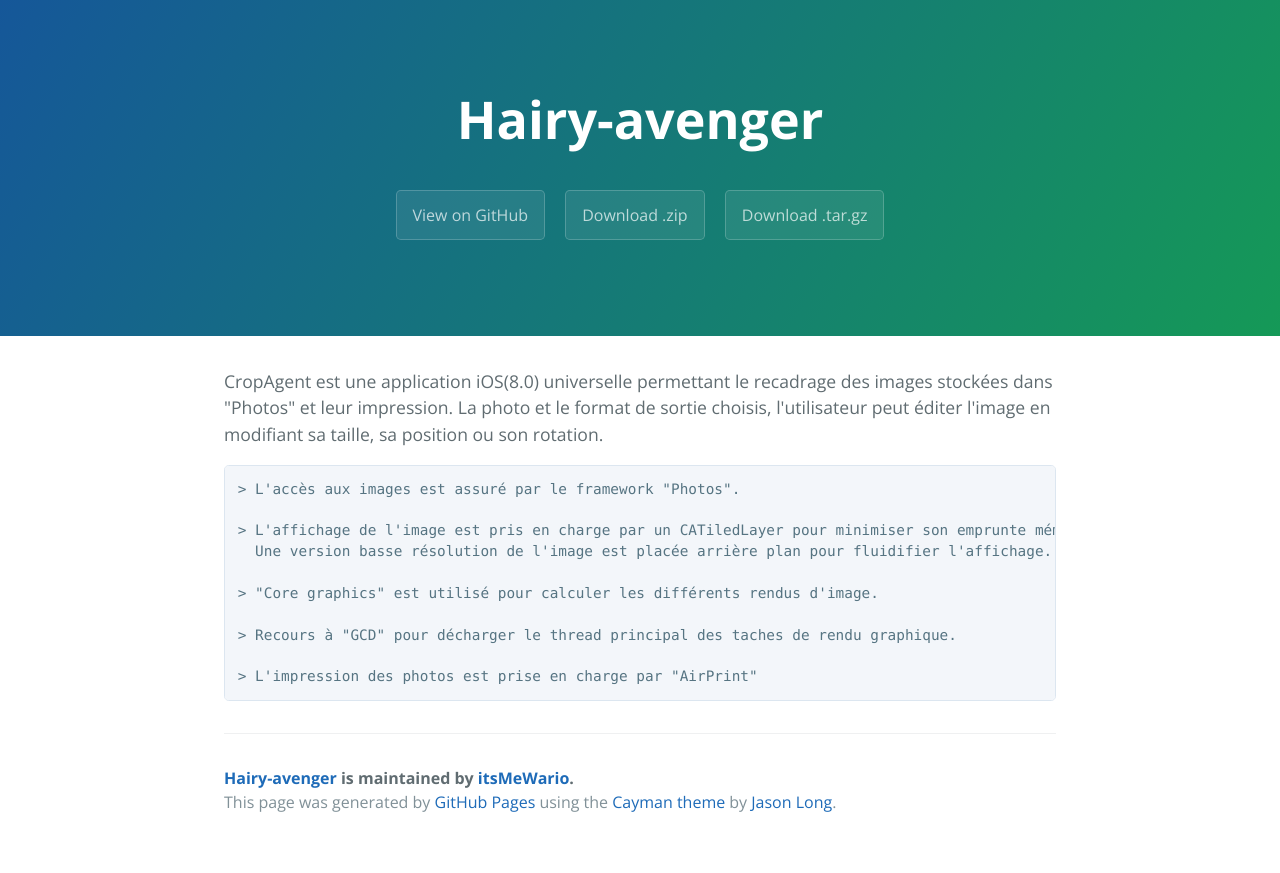
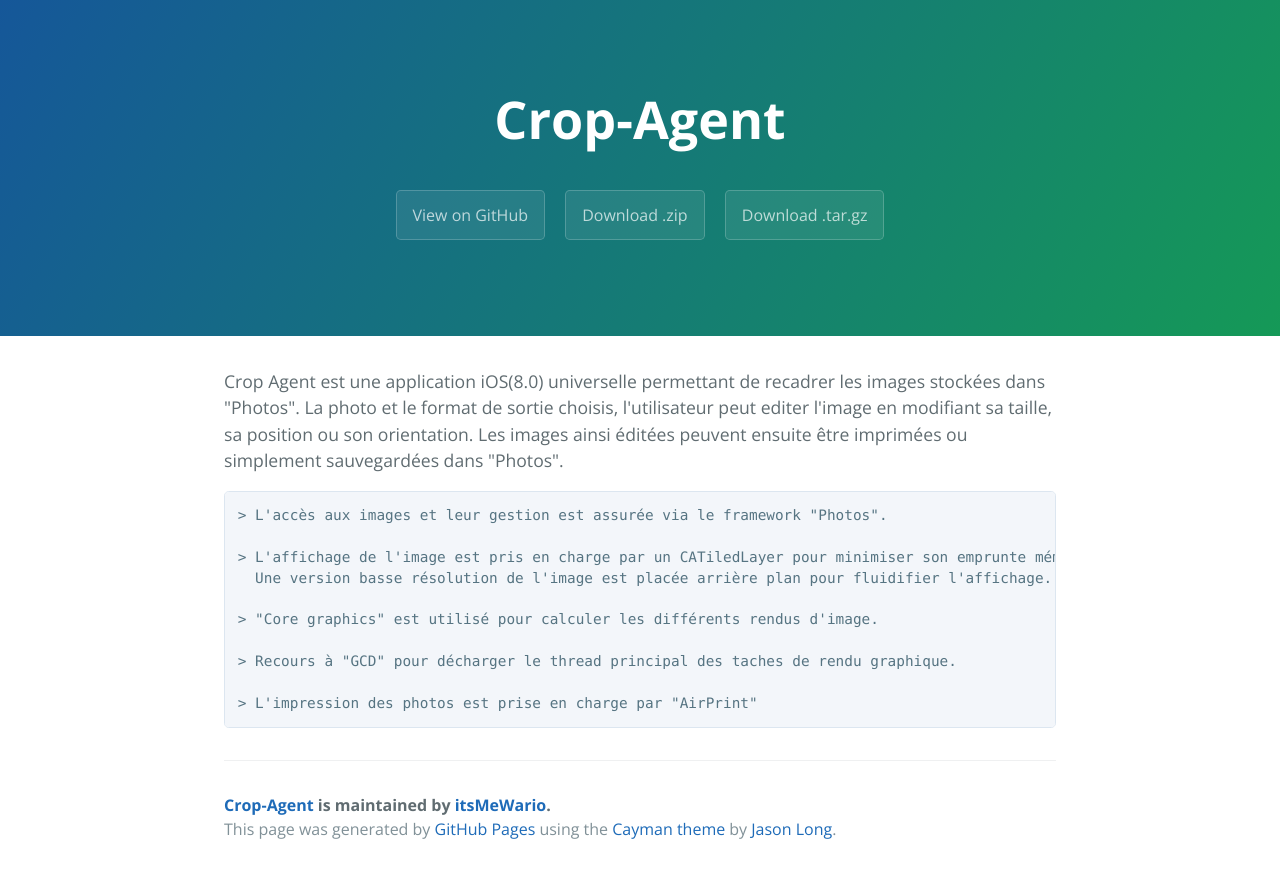
Before and after one commit to itsMeWario/crop-agent, a plain HTML site: page index.html in a window 1280 px wide. Before the commit the page ends 846 px from the top, so only its background shows below. Drawn offline with nearby package versions, Linux system fonts and the light colour scheme.

Commit message:
Create gh-pages branch via GitHub

```diff
--- a/index.html
+++ b/index.html
@@ -2,7 +2,7 @@
 <html lang="en-us">
   <head>
     <meta charset="UTF-8">
-    <title>Hairy-avenger by itsMeWario</title>
+    <title>Crop-Agent by itsMeWario</title>
     <meta name="viewport" content="width=device-width, initial-scale=1">
     <link rel="stylesheet" type="text/css" href="stylesheets/normalize.css" media="screen">
     <link href='http://fonts.googleapis.com/css?family=Open+Sans:400,700' rel='stylesheet' type='text/css'>
@@ -11,17 +11,17 @@
   </head>
   <body>
     <section class="page-header">
-      <h1 class="project-name">Hairy-avenger</h1>
+      <h1 class="project-name">Crop-Agent</h1>
       <h2 class="project-tagline"></h2>
-      <a href="https://github.com/itsMeWario/hairy-avenger" class="btn">View on GitHub</a>
-      <a href="https://github.com/itsMeWario/hairy-avenger/zipball/master" class="btn">Download .zip</a>
-      <a href="https://github.com/itsMeWario/hairy-avenger/tarball/master" class="btn">Download .tar.gz</a>
+      <a href="https://github.com/itsMeWario/crop-agent" class="btn">View on GitHub</a>
+      <a href="https://github.com/itsMeWario/crop-agent/zipball/master" class="btn">Download .zip</a>
+      <a href="https://github.com/itsMeWario/crop-agent/tarball/master" class="btn">Download .tar.gz</a>
     </section>
 
     <section class="main-content">
-      <p>CropAgent est une application iOS(8.0) universelle permettant le recadrage des images stockées dans "Photos" et leur impression. La photo et le format de sortie choisis, l'utilisateur peut éditer l'image en modifiant sa taille, sa position ou son rotation.</p>
+      <p>Crop Agent est une application iOS(8.0) universelle permettant de recadrer les images stockées dans "Photos". La photo et le format de sortie choisis, l'utilisateur peut editer l'image en modifiant sa taille, sa position ou son orientation. Les images ainsi éditées peuvent ensuite être imprimées ou simplement sauvegardées dans "Photos". </p>
 
-<pre><code>&gt; L'accès aux images est assuré par le framework "Photos".
+<pre><code>&gt; L'accès aux images et leur gestion est assurée via le framework "Photos".
 
 &gt; L'affichage de l'image est pris en charge par un CATiledLayer pour minimiser son emprunte mémoire.
   Une version basse résolution de l'image est placée arrière plan pour fluidifier l'affichage.
@@ -34,7 +34,7 @@
 </code></pre>
 
       <footer class="site-footer">
-        <span class="site-footer-owner"><a href="https://github.com/itsMeWario/hairy-avenger">Hairy-avenger</a> is maintained by <a href="https://github.com/itsMeWario">itsMeWario</a>.</span>
+        <span class="site-footer-owner"><a href="https://github.com/itsMeWario/crop-agent">Crop-Agent</a> is maintained by <a href="https://github.com/itsMeWario">itsMeWario</a>.</span>
 
         <span class="site-footer-credits">This page was generated by <a href="https://pages.github.com">GitHub Pages</a> using the <a href="https://github.com/jasonlong/cayman-theme">Cayman theme</a> by <a href="https://twitter.com/jasonlong">Jason Long</a>.</span>
       </footer>
--- a/params.json
+++ b/params.json
@@ -1 +1 @@
-{"name":"Hairy-avenger","tagline":"","body":"CropAgent est une application iOS(8.0) universelle permettant le recadrage des images stockées dans \"Photos\" et leur impression. La photo et le format de sortie choisis, l'utilisateur peut éditer l'image en modifiant sa taille, sa position ou son rotation.\r\n\r\n    > L'accès aux images est assuré par le framework \"Photos\". \r\n\r\n    > L'affichage de l'image est pris en charge par un CATiledLayer pour minimiser son emprunte mémoire.\r\n      Une version basse résolution de l'image est placée arrière plan pour fluidifier l'affichage.\r\n\r\n    > \"Core graphics\" est utilisé pour calculer les différents rendus d'image.\r\n      \r\n    > Recours à \"GCD\" pour décharger le thread principal des taches de rendu graphique. \r\n    \r\n    > L'impression des photos est prise en charge par \"AirPrint\"","google":"","note":"Don't delete this file! It's used internally to help with page regeneration."}
+{"name":"Crop-Agent","tagline":"","body":"Crop Agent est une application iOS(8.0) universelle permettant de recadrer les images stockées dans \"Photos\". La photo et le format de sortie choisis, l'utilisateur peut editer l'image en modifiant sa taille, sa position ou son orientation. Les images ainsi éditées peuvent ensuite être imprimées ou simplement sauvegardées dans \"Photos\". \r\n\r\n    > L'accès aux images et leur gestion est assurée via le framework \"Photos\". \r\n\r\n    > L'affichage de l'image est pris en charge par un CATiledLayer pour minimiser son emprunte mémoire.\r\n      Une version basse résolution de l'image est placée arrière plan pour fluidifier l'affichage.\r\n\r\n    > \"Core graphics\" est utilisé pour calculer les différents rendus d'image.\r\n      \r\n    > Recours à \"GCD\" pour décharger le thread principal des taches de rendu graphique. \r\n    \r\n    > L'impression des photos est prise en charge par \"AirPrint\"","google":"","note":"Don't delete this file! It's used internally to help with page regeneration."}
```
